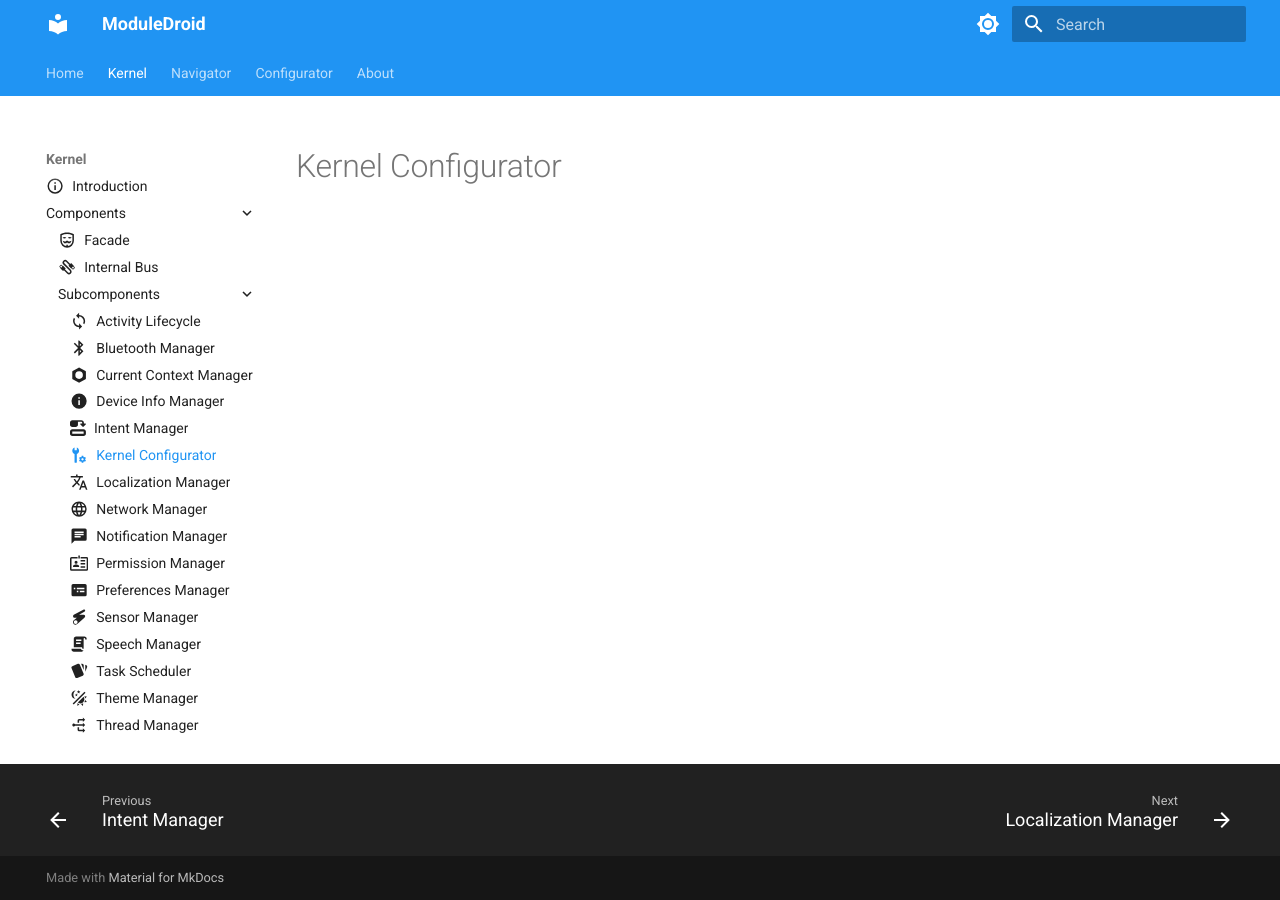
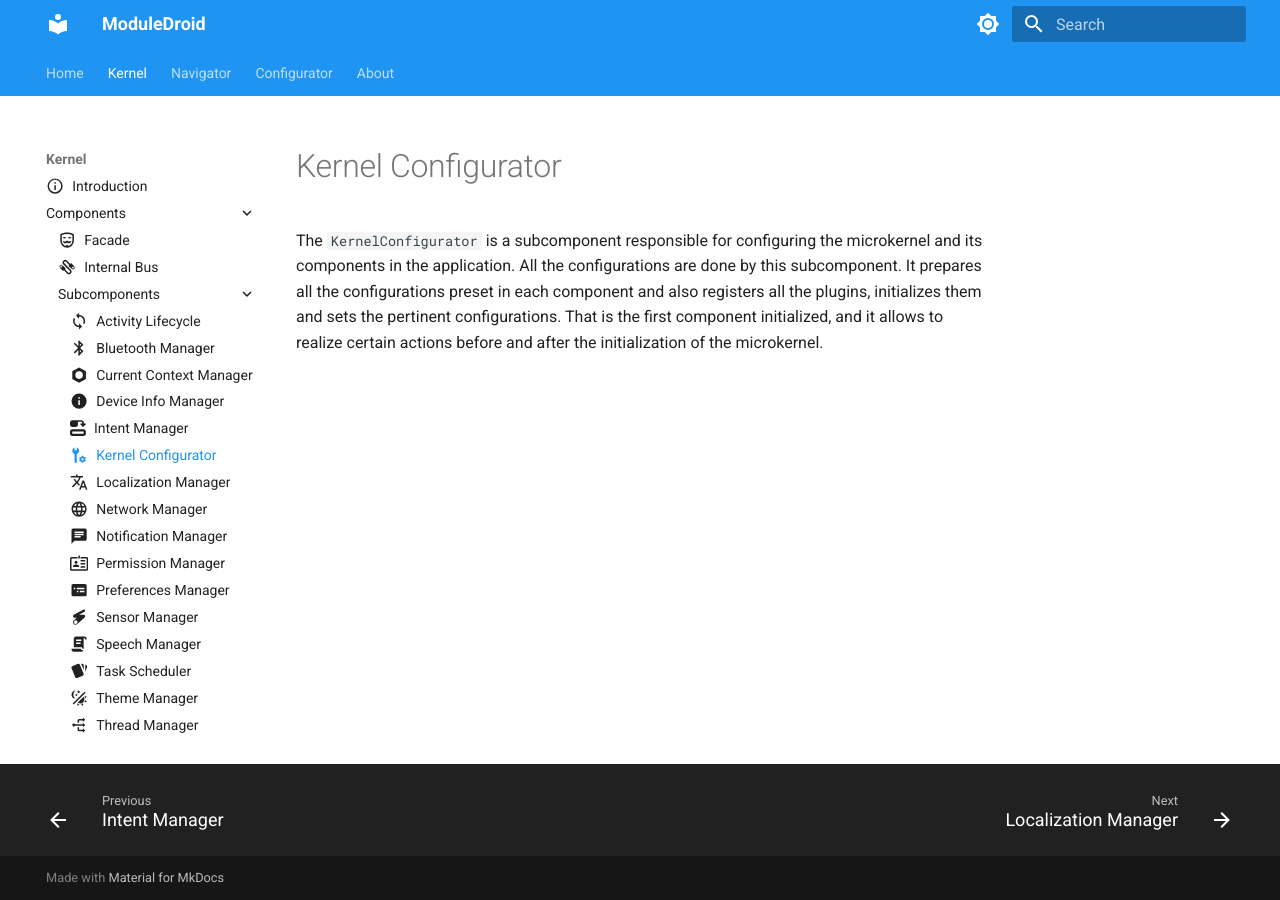
Before and after one commit to agp221-ua/ModuleDroid-Doc, an MkDocs documentation site: the page built from docs/kernel/components/subcomponents/kernel_configurator.md, in a window 1280 px wide. Built offline with MkDocs 1.6.1 and Material for MkDocs 9.7.7, drawn with Linux system fonts in a browser that asks for light colours.

Commit message:
kernel configurator

```diff
--- a/docs/kernel/components/subcomponents/kernel_configurator.md
+++ b/docs/kernel/components/subcomponents/kernel_configurator.md
@@ -3,3 +3,14 @@
 ---
 
 # Kernel Configurator
+
+The `KernelConfigurator` is a subcomponent responsible for configuring the microkernel and its components in the application.
+All the configurations are done by this subcomponent. It prepares all the configurations preset in each component
+and also registers all the plugins, initializes them and sets the pertinent configurations. That is the first component
+initialized, and it allows to realize certain actions before and after the initialization of the microkernel.
+
+[//]: # (todo: determinar las interfaces que debe implementar cada subcomponente y los plugins, puesto que debe de conocer)
+
+[//]: # (todo: todas ellas ya que las configura siguiendo cierto orden de prioridad o dependencias.)
+
+[//]: # (todo [opcional]: tal vez emplear un fichero de configuracion o algo)
```
